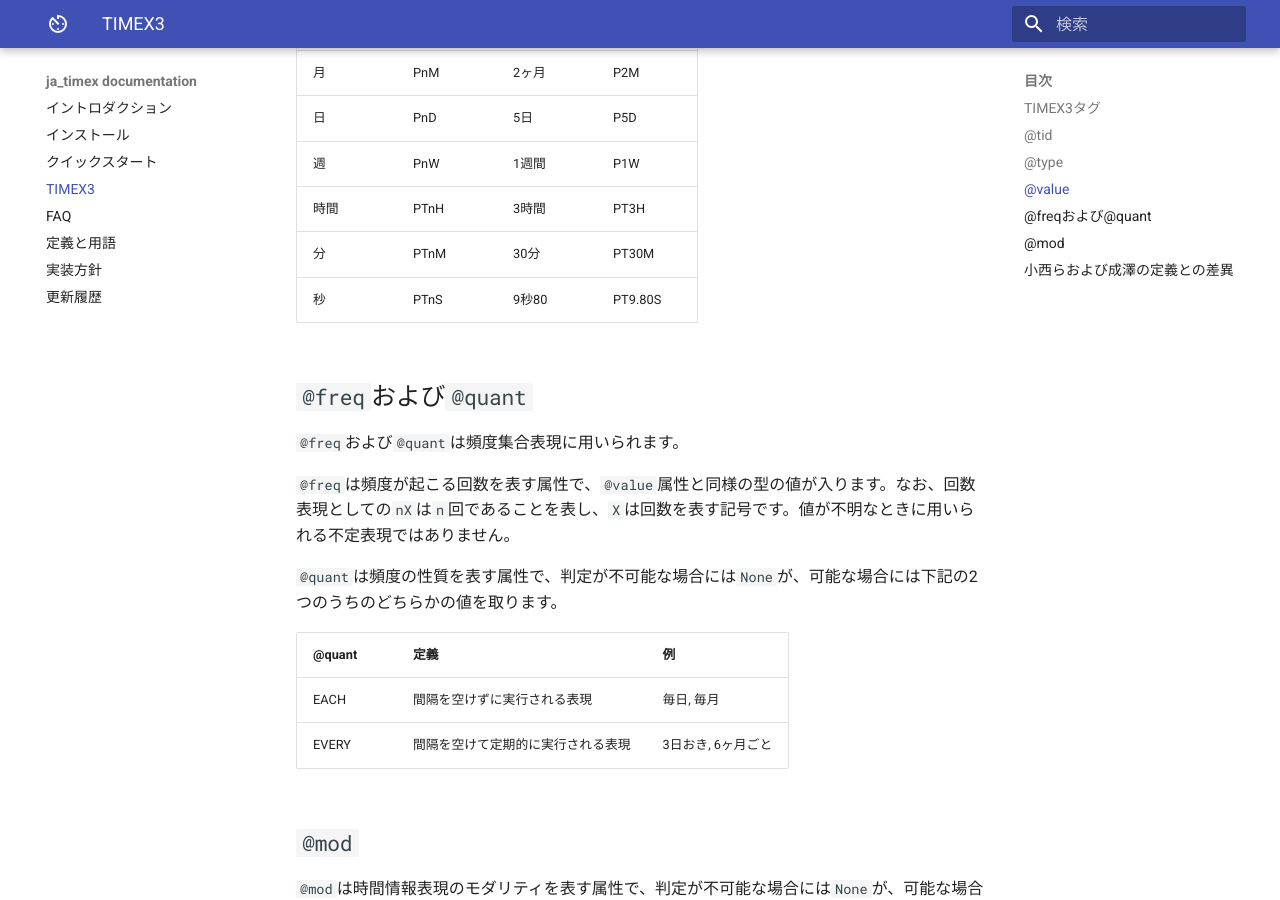
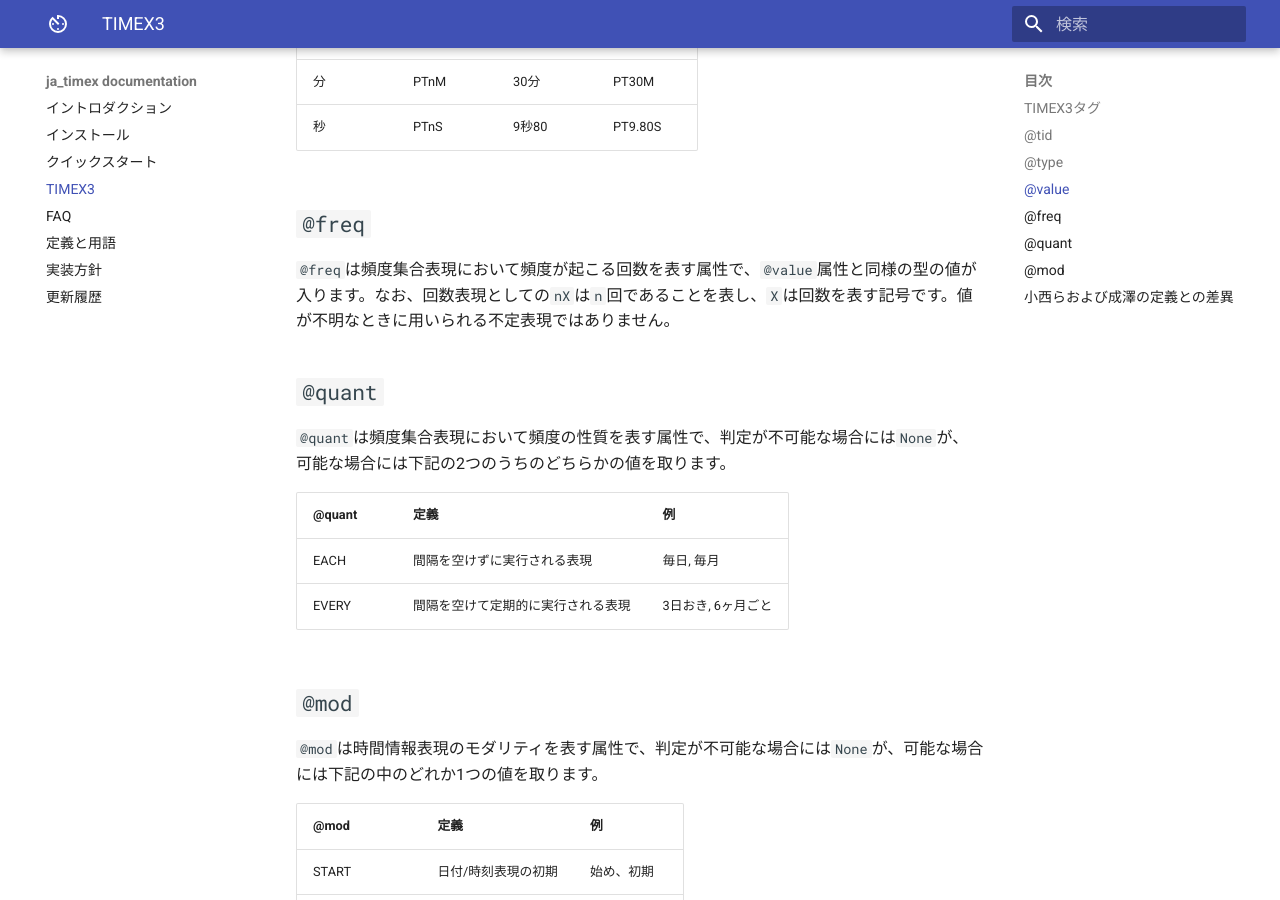
Before and after one commit to yagays/ja-timex, an MkDocs documentation site: the page built from docs/docs/timex3.md, in a window 1280 px wide and 900 px high, scrolled down 2243 px. Built offline with MkDocs 1.6.1 and Material for MkDocs 9.7.7, drawn with Linux system fonts in a browser that asks for light colours.

Commit message:
update docs

```diff
--- a/docs/docs/timex3.md
+++ b/docs/docs/timex3.md
@@ -64,12 +61,12 @@ TIMEX3タグには、下記の属性を持ちます。
 | 秒   | PTnS | 9秒80  | PT9.80S |
 
 
-## `@freq`および`@quant`
-`@freq`および`@quant`は頻度集合表現に用いられます。
+## `@freq`
+`@freq`は頻度集合表現において頻度が起こる回数を表す属性で、`@value`属性と同様の型の値が入ります。なお、回数表現としての`nX`は`n`回であることを表し、`X`は回数を表す記号です。値が不明なときに用いられる不定表現ではありません。
 
-`@freq`は頻度が起こる回数を表す属性で、`@value`属性と同様の型の値が入ります。なお、回数表現としての`nX`は`n`回であることを表し、`X`は回数を表す記号です。値が不明なときに用いられる不定表現ではありません。
+## `@quant`
 
-`@quant`は頻度の性質を表す属性で、判定が不可能な場合には`None`が、可能な場合には下記の2つのうちのどちらかの値を取ります。
+`@quant`は頻度集合表現において頻度の性質を表す属性で、判定が不可能な場合には`None`が、可能な場合には下記の2つのうちのどちらかの値を取ります。
 
 | @quant | 定義                               | 例                 |
 | ------ | ---------------------------------- | ------------------ |
```
Also changed, not shown: other parts of docs/docs/timex3.md (+0 -3 lines).
